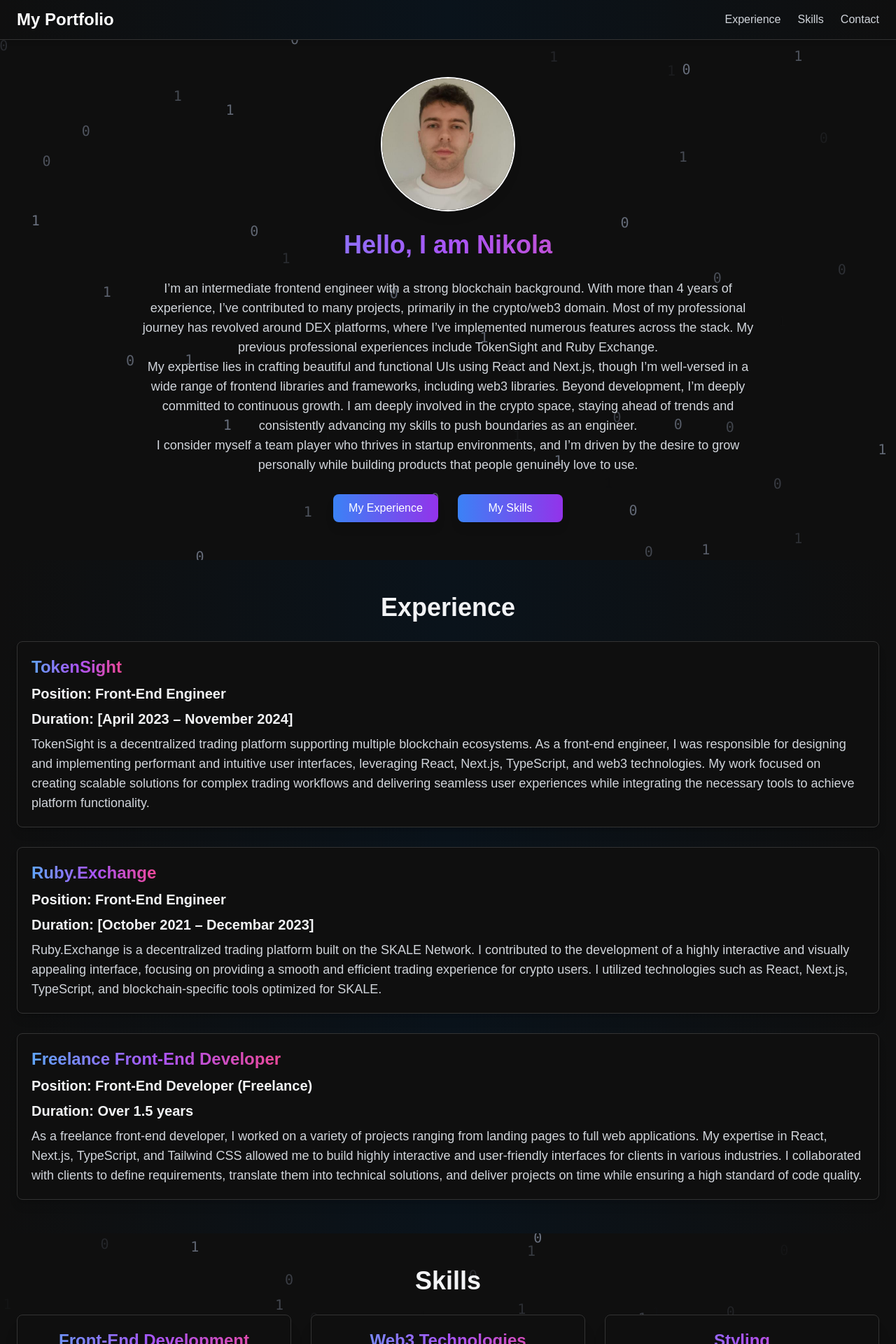
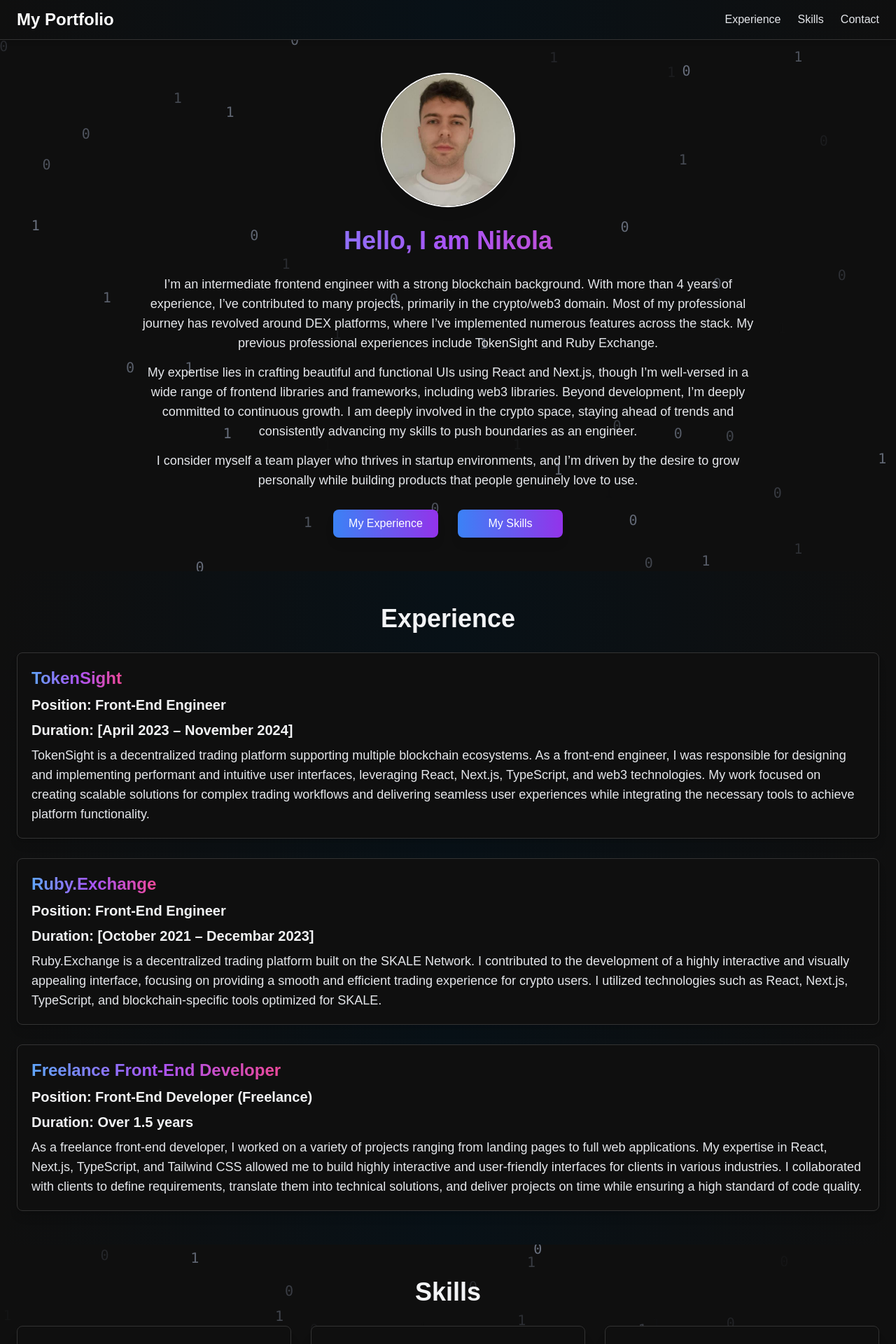
Before and after one commit to ndim99/personal-website, a Next.js app: page / in a window 1280 px wide. Shown: the top 1920 px of the page at 70% size. Built offline with nearby package versions, Linux system fonts and the light colour scheme.

Commit message:
feat: update

```diff
--- a/app/components/AboutMe.tsx
+++ b/app/components/AboutMe.tsx
@@ -5,7 +5,7 @@ export default function AboutMe() {
   return (
     <section
       id="about"
-      className="2xl:py-20 lg:py-12 py-8 bg-gradient-to-r from-[#0f0f0f] via-[#0a131b] to-[#0f0f0f]"
+      className="2xl:py-20 lg:py-12 py-8 bg-gradient-to-r from-[#0f0f0f] via-[#081117] to-[#0f0f0f]"
     >
       <div className="container mx-auto px-6 flex flex-col 2xl:gap-8 lg:gap-7 gap-6">
         <motion.img
@@ -28,7 +28,7 @@ export default function AboutMe() {
         </motion.h2>
 
         <motion.p
-          className="text-gray-300 text-center max-w-3xl mx-auto text-base lg:text-lg"
+          className="text-gray-200 text-center max-w-3xl mx-auto text-base lg:text-lg"
           initial={{ opacity: 0, y: -50 }}
           whileInView={{ opacity: 1, y: 0 }}
           transition={{ duration: 1, delay: 0.5 }}
--- a/app/components/Contact.tsx
+++ b/app/components/Contact.tsx
@@ -9,7 +9,7 @@ export default function Contact() {
   return (
     <section
       id="contact"
-      className="2xl:py-20 lg:py-12 py-8 relative overflow-hidden bg-gradient-to-r from-[#0f0f0f] via-[#0a131b] to-[#0f0f0f]"
+      className="2xl:py-20 lg:py-12 py-8 relative overflow-hidden bg-gradient-to-r from-[#0f0f0f] via-[#081117] to-[#0f0f0f]"
     >
       <div className="container mx-auto px-6 text-center flex flex-col 2xl:gap-8 lg:gap-7 gap-6 z-10 relative">
         {/* Title with animation when in view */}
@@ -24,7 +24,7 @@ export default function Contact() {
         </motion.h2>
         {/* Description with animation when in view */}
         <motion.p
-          className="text-gray-300 text-base font-normal"
+          className="text-gray-200 text-base font-normal"
           initial={{ opacity: 0, y: -20 }}
           whileInView={{ opacity: 1, y: 0 }}
           transition={{ duration: 0.8, ease: "easeOut", delay: 0.2 }}
--- a/app/components/Experience/ExperienceBox.tsx
+++ b/app/components/Experience/ExperienceBox.tsx
@@ -32,7 +32,7 @@ export default function ExperienceBox({
           Position: Front-End Developer (Freelance)
         </p>
         <p className="text-lg lg:text-xl font-semibold">Duration: {duration}</p>
-        <p className="text-gray-300 text-base lg:text-lg font-normal">
+        <p className="text-gray-200 text-base lg:text-lg font-normal">
           {description}
         </p>
       </div>
@@ -49,7 +49,7 @@ export default function ExperienceBox({
         Position: Front-End Engineer
       </p>
       <p className="text-lg lg:text-xl font-semibold">Duration: {duration}</p>
-      <p className="text-gray-300 text-base lg:text-lg font-normal">
+      <p className="text-gray-200 text-base lg:text-lg font-normal">
         {description}
       </p>
     </Link>
--- a/app/components/Experience/index.tsx
+++ b/app/components/Experience/index.tsx
@@ -6,7 +6,7 @@ export default function Experience() {
   return (
     <section
       id="experience"
-      className="2xl:py-20 lg:py-12 py-8 bg-gradient-to-r from-[#0f0f0f] via-[#0a131b] to-[#0f0f0f]"
+      className="2xl:py-20 lg:py-12 py-8 bg-gradient-to-r from-[#0f0f0f] via-[#081117] to-[#0f0f0f]"
     >
       {/* Animated Numbers
       <NumbersAnimation /> */}
--- a/app/components/Header.tsx
+++ b/app/components/Header.tsx
@@ -28,17 +28,17 @@ export default function Header() {
 
   return (
     <header
-      className={`fixed top-0 w-full bg-gradient-to-r from-[#0f0f0f] via-[#0a131b] to-[#0f0f0f] z-20 ${
+      className={`fixed top-0 w-full bg-gradient-to-r from-[#0f0f0f] via-[#081117] to-[#0f0f0f] z-20 ${
         menuOpen ? "" : "border-b border-[#333] shadow-md"
       } flex items-center`}
     >
       <nav className="container mx-auto px-6 2xl:py-4 lg:py-3 py-2.5 flex justify-between items-center">
-        <h1 className="lg:text-2xl text-xl font-bold text-white">
+        <Link href="#hero" className="lg:text-2xl text-xl font-bold text-white">
           My Portfolio
-        </h1>
+        </Link>
 
         {/* Desktop Navigation */}
-        <div className="hidden sm:flex space-x-6 font-medium text-gray-300">
+        <div className="hidden sm:flex space-x-6 font-medium text-gray-200">
           <Link href="#experience" className="hover:text-white">
             Experience
           </Link>
@@ -68,7 +68,7 @@ export default function Header() {
         id="mobile-menu"
         className={`${
           menuOpen ? "block" : "hidden"
-        } text-gray-300 font-medium sm:hidden bg-gradient-to-r from-[#0f0f0f] pb-2.5 via-[#0a131b] to-[#0f0f0f] px-6 absolute w-full top-12 left-0 shadow-md flex flex-col gap-2.5 border-b border-[#333]`}
+        } text-gray-200 font-medium sm:hidden bg-gradient-to-r from-[#0f0f0f] pb-2.5 via-[#081117] to-[#0f0f0f] px-6 absolute w-full top-12 left-0 shadow-md flex flex-col gap-2.5 border-b border-[#333]`}
       >
         <Link
           href="#experience"
--- a/app/components/Hero.tsx
+++ b/app/components/Hero.tsx
@@ -35,7 +35,7 @@ export default function Hero() {
         <motion.img
           src="/nikola.png"
           alt="Nikola's profile picture"
-          className="rounded-full shadow-lg mx-auto w-36 h-36 sm:w-40 sm:h-40 lg:w-48 lg:h-48 border-2 border-white 2xl:mt-0 mt-14"
+          className="rounded-full shadow-lg mx-auto w-36 h-36 sm:w-40 sm:h-40 lg:w-48 lg:h-48 border-2 border-white 2xl:mt-4 mt-14"
           initial={{ opacity: 0, scale: 0.8 }}
           whileInView={{ opacity: 1, scale: 1 }}
           transition={{ duration: 0.8, delay: 0.1, ease: "easeOut" }}
@@ -49,28 +49,48 @@ export default function Hero() {
         >
           Hello, I am Nikola
         </motion.h1>
+        {/* Introduction */}
+        <div className="flex flex-col 2xl:gap-4 lg:gap-3.5 gap-3">
           <motion.p
             initial={{ opacity: 0, x: -50 }}
             animate={{ opacity: 1, x: 0 }}
             transition={{ duration: 0.8, delay: 0.5, ease: "easeOut" }}
-          className="text-base lg:text-lg 2xl:text-xl text-gray-300"
+            className="text-base lg:text-lg 2xl:text-xl text-gray-200"
           >
             I{"’"}m an intermediate frontend engineer with a strong blockchain
-          background. With more than 4 years of experience, I{"’"}ve contributed
-          to many projects, primarily in the crypto/web3 domain. Most of my
-          professional journey has revolved around DEX platforms, where I{"’"}ve
-          implemented numerous features across the stack. My previous
-          professional experiences include TokenSight and Ruby Exchange. <br />{" "}
-          My expertise lies in crafting beautiful and functional UIs using React
-          and Next.js, though I{"’"}m well-versed in a wide range of frontend
-          libraries and frameworks, including web3 libraries. Beyond
+            background. With more than 4 years of experience, I{"’"}ve
+            contributed to many projects, primarily in the crypto/web3 domain.
+            Most of my professional journey has revolved around DEX platforms,
+            where I{"’"}ve implemented numerous features across the stack. My
+            previous professional experiences include TokenSight and Ruby
+            Exchange.
+          </motion.p>
+
+          <motion.p
+            initial={{ opacity: 0, x: -50 }}
+            animate={{ opacity: 1, x: 0 }}
+            transition={{ duration: 0.9, delay: 0.7, ease: "easeOut" }}
+            className="text-base lg:text-lg 2xl:text-xl text-gray-200"
+          >
+            My expertise lies in crafting beautiful and functional UIs using
+            React and Next.js, though I{"’"}m well-versed in a wide range of
+            frontend libraries and frameworks, including web3 libraries. Beyond
             development, I{"’"}m deeply committed to continuous growth. I am
             deeply involved in the crypto space, staying ahead of trends and
-          consistently advancing my skills to push boundaries as an engineer.{" "}
-          <br /> I consider myself a team player who thrives in startup
-          environments, and I{"’"}m driven by the desire to grow personally
-          while building products that people genuinely love to use.
+            consistently advancing my skills to push boundaries as an engineer.
           </motion.p>
+
+          <motion.p
+            initial={{ opacity: 0, x: -50 }}
+            animate={{ opacity: 1, x: 0 }}
+            transition={{ duration: 1, delay: 0.9, ease: "easeOut" }}
+            className="text-base lg:text-lg 2xl:text-xl text-gray-200"
+          >
+            I consider myself a team player who thrives in startup environments,
+            and I{"’"}m driven by the desire to grow personally while building
+            products that people genuinely love to use.
+          </motion.p>
+        </div>
         <motion.div className="sm:flex hidden items-center justify-center sm:flex-row flex-col 2xl:gap-8 lg:gap-7 gap-6">
           <motion.button
             whileHover={{ scale: 1.05 }}
--- a/app/components/Skills/index.tsx
+++ b/app/components/Skills/index.tsx
@@ -78,7 +78,7 @@ export default function Skills() {
               <h3 className="text-xl lg:text-2xl font-semibold text-transparent bg-clip-text bg-gradient-to-r from-blue-400 via-purple-500 to-pink-500">
                 {skill.title}
               </h3>
-              <p className="text-gray-300 mt-3 text-base lg:text-lg">
+              <p className="text-gray-200 mt-3 text-base lg:text-lg">
                 {skill.description}
               </p>
             </motion.div>
```
Lines whose indentation alone changed are shown as unchanged.
